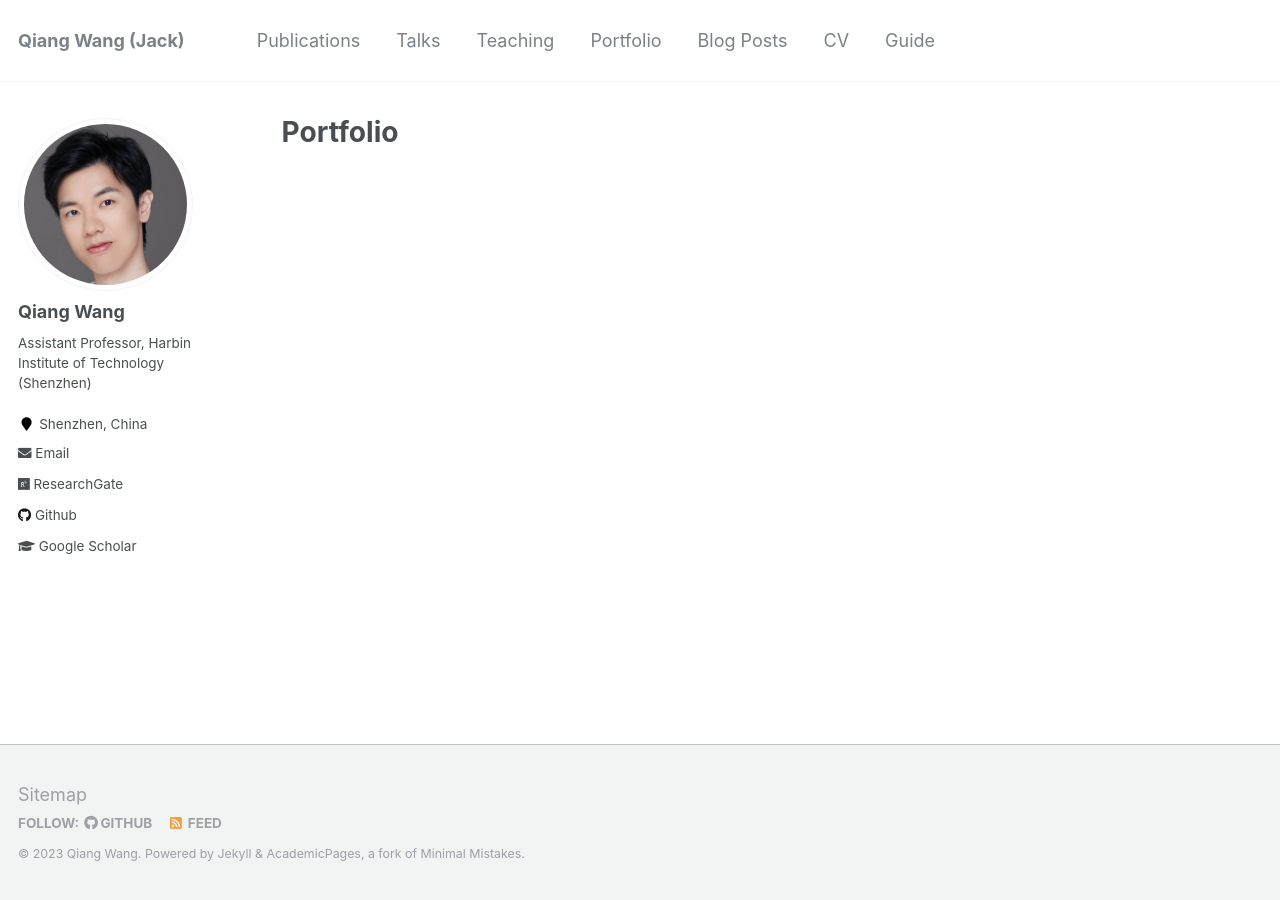
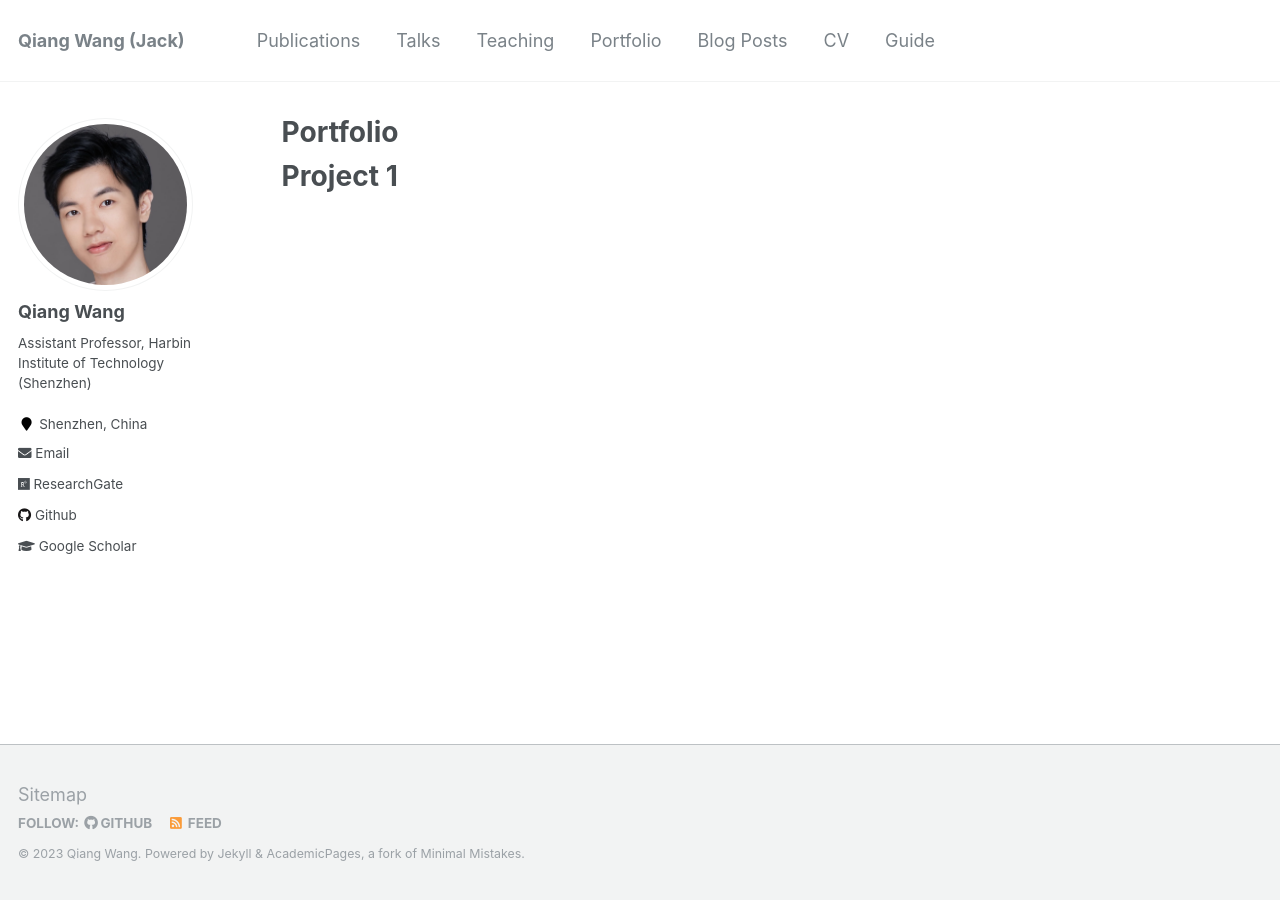
Before and after one commit to blackjack2015/blackjack2015.github.io, a Jekyll site: the page built from _pages/portfolio.md, in a window 1280 px wide. Built offline with Jekyll 4.4.1, drawn with Linux system fonts in a browser that asks for light colours.

Commit message:
Update and rename portfolio.html to portfolio.md

```diff
--- a/_pages/portfolio.html
+++ b/_pages/portfolio.md
@@ -13,3 +13,5 @@ author_profile: true
   {% include archive-single.html %}
 {% endfor %}
 -->
+
+# Project 1
```
